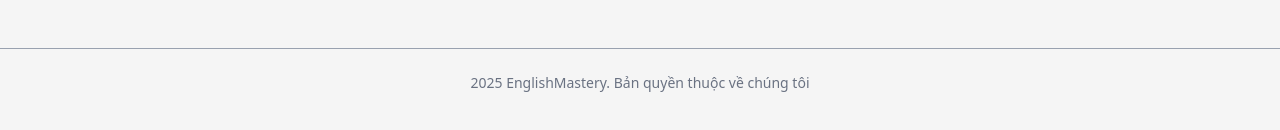
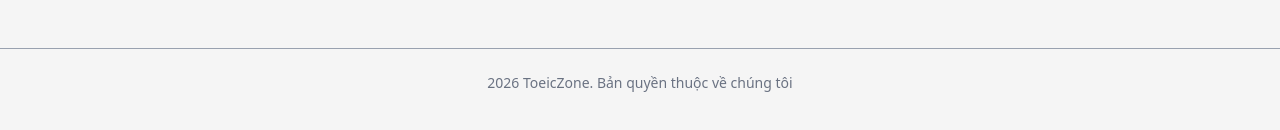
Before and after one commit to trung2401/DATN, a React (Vite) app in the folder lms-fe/: page /login in a window 1280 px wide. Shown: the part 1054-1184 px from the top of the page. Built offline with nearby package versions, Linux system fonts and the light colour scheme.

Commit message:
edit home, footer and write document

```diff
--- a/lms-fe/package.json
+++ b/lms-fe/package.json
@@ -1,5 +1,5 @@
 {
-  "name": "fe-englishmastery",
+  "name": "fe-toeiczone",
   "private": true,
   "version": "0.0.0",
   "type": "module",
--- a/lms-fe/src/components/Footer.jsx
+++ b/lms-fe/src/components/Footer.jsx
@@ -90,7 +90,7 @@
 
       </div>
       <div className="mt-12 pt-6 border-t border-gray-400 text-center text-sm text-gray-500">
-          2025 EnglishMastery. Bản quyền thuộc về chúng tôi
+          2026 ToeicZone. Bản quyền thuộc về chúng tôi
       </div>
     </footer>
   )
--- a/lms-fe/src/pages/Home.jsx
+++ b/lms-fe/src/pages/Home.jsx
@@ -16,7 +16,7 @@
 
 const sectionData = {
   banner: {
-    title: "Học Tiếng Anh hiệu quả cùng EnglishMastery",
+    title: "Học Tiếng Anh hiệu quả cùng ToeicZone",
     description: "Luyện thi, từ vựng, và kỹ năng Tiếng Anh mọi lúc, mọi nơi",
     buttonText: "Bắt đầu ngay",
     image: banner,
```
Also changed, not shown: 2 other files (tests, documents, lock files or other folders).
